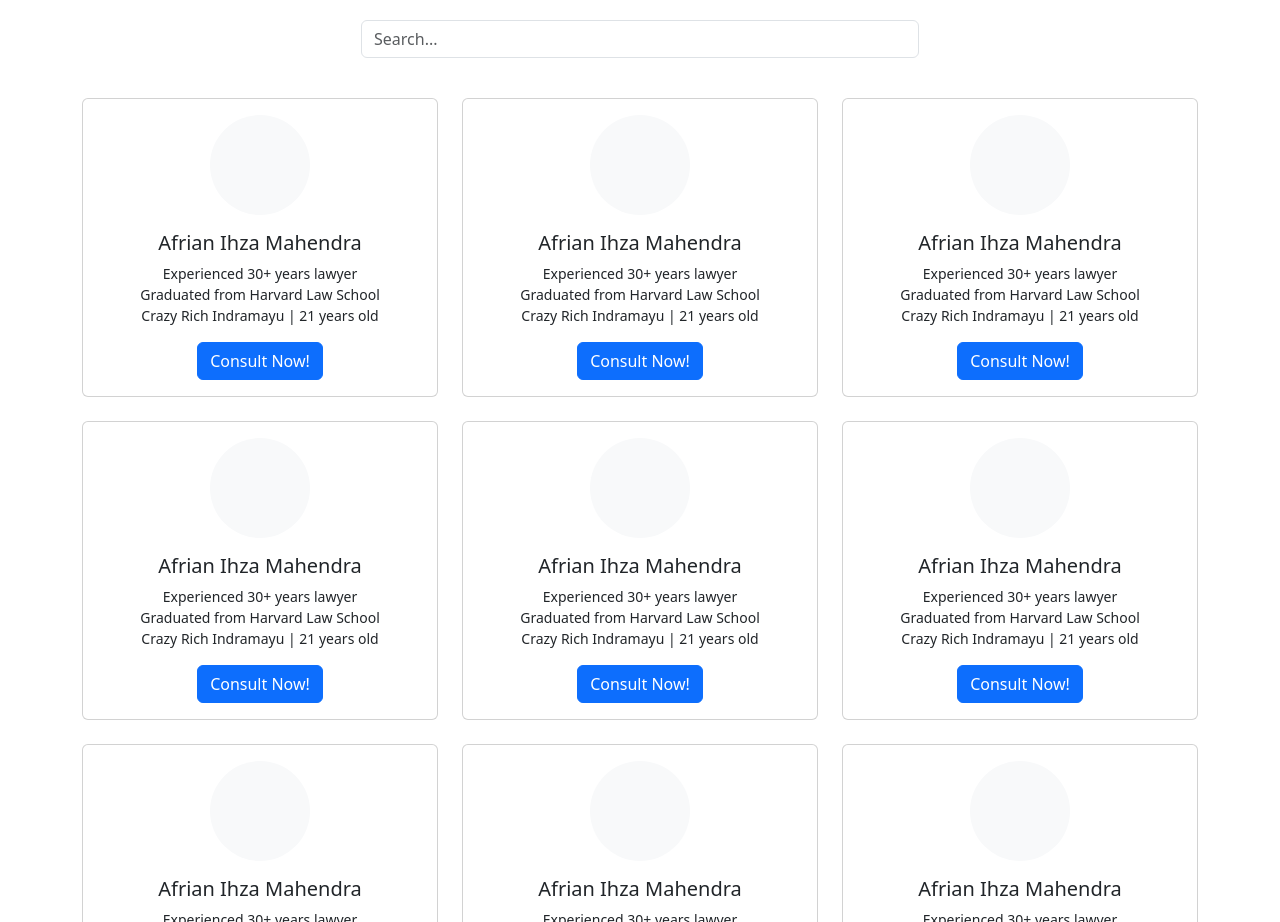
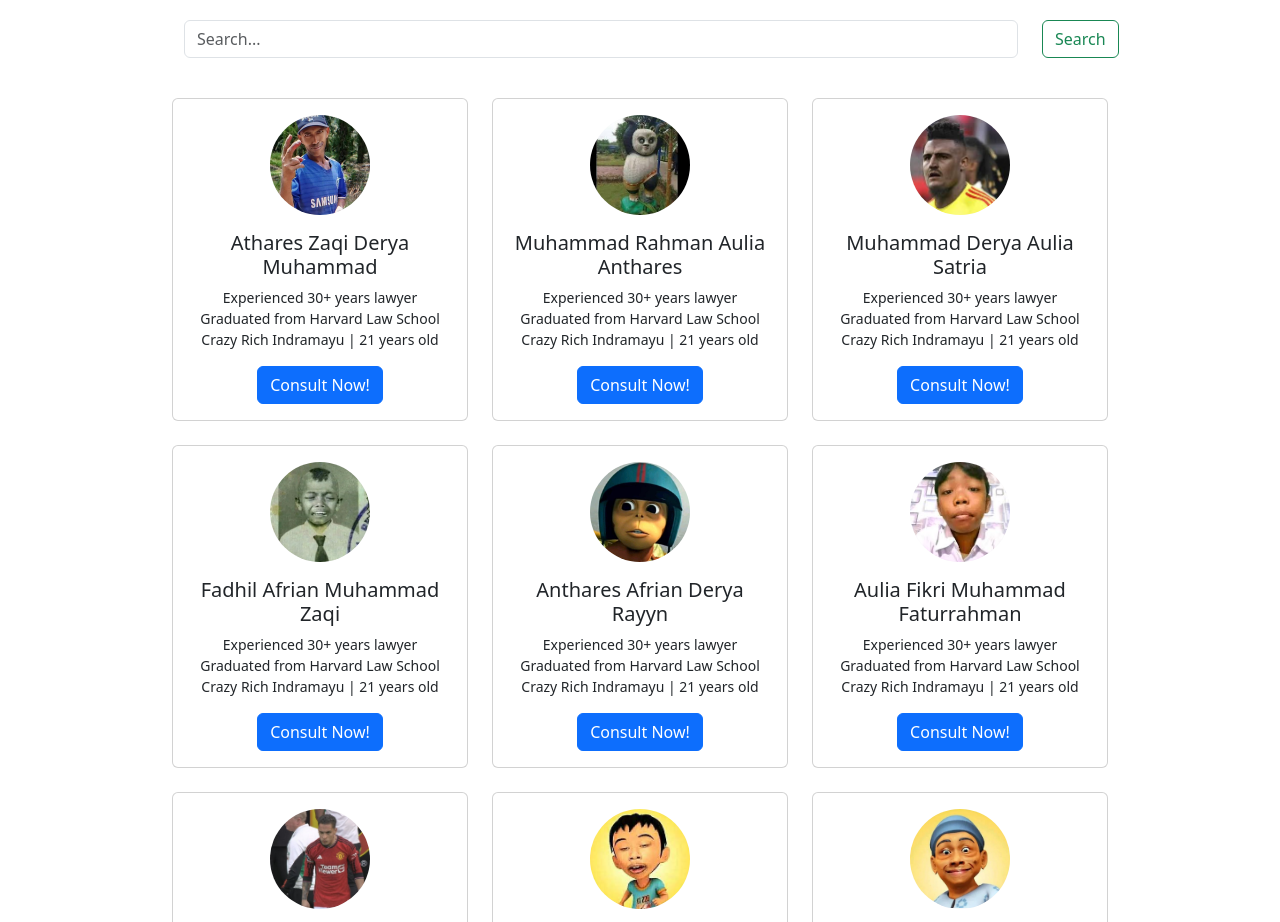
Before and after one commit to fadjarlfaa16/LegalHelp, a website: page consult.html in a window 1280 px wide. Shown: the part 162-1084 px from the top of the page. Drawn offline with nearby package versions, Linux system fonts and the light colour scheme.

Commit message:
adjusting forum

```diff
--- a/consult.html
+++ b/consult.html
@@ -144,15 +144,22 @@
       <div class="content-consult">
       <div class="container">
         <h2 class="text-center mb-4">Find out your necessary consultant.</h2>
-        <div class="search-bar text-center">
-            <input type="text" class="form-control w-50 mx-auto" placeholder="Search...">
+        <div class="container text-center">
+          <div class="row">
+            <div class="col-11">
+              <input type="text" class="form-control w-100" placeholder="Search...">
+            </div>
+            <div class="col-1">
+              <button class="btn btn-outline-success" type="submit">Search</button>
+            </div>
+          </div>
         </div>
             <div class="row row-cols-1 row-cols-md-3 g-4 mt-3">
-                <div class="col">
-                    <div class="card h-100 text-center">
-                        <div class="card-body">
-                            <div class="rounded-circle bg-light mx-auto mb-3" style="width: 100px; height: 100px;"></div>
-                            <h5 class="card-title">Afrian Ihza Mahendra</h5>
+              <div class="col">
+                  <div class="card h-100 text-center">
+                      <div class="card-body">
+                            <div class="rounded-circle bg-light mx-auto mb-3" style="width: 100px; height: 100px; overflow: hidden;"><img src="components/img/c_NiG8Kz_400x400.jpg" alt="Gambar Contoh" style="width: 100%; height: auto;"/></div>
+                            <h5 class="card-title">Athares Zaqi Derya Muhammad</h5>
                             <p class="card-text">
                                 Experienced 30+ years lawyer<br>
                                 Graduated from Harvard Law School<br>
@@ -165,8 +172,8 @@
                 <div class="col">
                     <div class="card h-100 text-center">
                         <div class="card-body">
-                            <div class="rounded-circle bg-light mx-auto mb-3" style="width: 100px; height: 100px;"></div>
-                            <h5 class="card-title">Afrian Ihza Mahendra</h5>
+                            <div class="rounded-circle bg-light mx-auto mb-3" style="width: 100px; height: 100px; overflow: hidden;"><img src="components/img/images.jpeg" alt="Gambar Contoh" style="width: 100%; height: auto;"/></div>
+                            <h5 class="card-title">Muhammad Rahman Aulia Anthares</h5>
                             <p class="card-text">
                                 Experienced 30+ years lawyer<br>
                                 Graduated from Harvard Law School<br>
@@ -179,8 +186,8 @@
                 <div class="col">
                     <div class="card h-100 text-center">
                         <div class="card-body">
-                            <div class="rounded-circle bg-light mx-auto mb-3" style="width: 100px; height: 100px;"></div>
-                            <h5 class="card-title">Afrian Ihza Mahendra</h5>
+                            <div class="rounded-circle bg-light mx-auto mb-3" style="width: 100px; height: 100px; overflow: hidden;"><img src="components/img/onanaw.jpeg" alt="Gambar Contoh" style="width: 100%; height: auto;"/></div>
+                            <h5 class="card-title">Muhammad Derya Aulia Satria</h5>
                             <p class="card-text">
                                 Experienced 30+ years lawyer<br>
                                 Graduated from Harvard Law School<br>
@@ -193,8 +200,8 @@
                 <div class="col">
                     <div class="card h-100 text-center">
                         <div class="card-body">
-                            <div class="rounded-circle bg-light mx-auto mb-3" style="width: 100px; height: 100px;"></div>
-                            <h5 class="card-title">Afrian Ihza Mahendra</h5>
+                            <div class="rounded-circle bg-light mx-auto mb-3" style="width: 100px; height: 100px; overflow: hidden;"><img src="components/img/ezgif.com-gif-maker-2023-07-13T152606.000.webp" alt="Gambar Contoh" style="width: 100%; height: auto;"/></div>
+                            <h5 class="card-title">Fadhil Afrian Muhammad Zaqi</h5>
                             <p class="card-text">
                                 Experienced 30+ years lawyer<br>
                                 Graduated from Harvard Law School<br>
@@ -207,8 +214,8 @@
                 <div class="col">
                     <div class="card h-100 text-center">
                         <div class="card-body">
-                            <div class="rounded-circle bg-light mx-auto mb-3" style="width: 100px; height: 100px;"></div>
-                            <h5 class="card-title">Afrian Ihza Mahendra</h5>
+                            <div class="rounded-circle bg-light mx-auto mb-3" style="width: 100px; height: 100px; overflow: hidden;"><img src="components/img/download-5-5a5b0cdc20a643bc77487b9d1b4b8387.jpeg" alt="Gambar Contoh" style="width: 100%; height: auto;"/></div>
+                            <h5 class="card-title">Anthares Afrian Derya Rayyn</h5>
                             <p class="card-text">
                                 Experienced 30+ years lawyer<br>
                                 Graduated from Harvard Law School<br>
@@ -221,8 +228,8 @@
                 <div class="col">
                     <div class="card h-100 text-center">
                         <div class="card-body">
-                            <div class="rounded-circle bg-light mx-auto mb-3" style="width: 100px; height: 100px;"></div>
-                            <h5 class="card-title">Afrian Ihza Mahendra</h5>
+                            <div class="rounded-circle bg-light mx-auto mb-3" style="width: 100px; height: 100px; overflow: hidden;"><img src="components/img/ucup.jpeg" alt="Gambar Contoh" style="width: 100%; height: auto;"/></div>
+                            <h5 class="card-title">Aulia Fikri Muhammad Faturrahman</h5>
                             <p class="card-text">
                                 Experienced 30+ years lawyer<br>
                                 Graduated from Harvard Law School<br>
@@ -235,8 +242,8 @@
                 <div class="col">
                     <div class="card h-100 text-center">
                         <div class="card-body">
-                            <div class="rounded-circle bg-light mx-auto mb-3" style="width: 100px; height: 100px;"></div>
-                            <h5 class="card-title">Afrian Ihza Mahendra</h5>
+                            <div class="rounded-circle bg-light mx-auto mb-3" style="width: 100px; height: 100px; overflow: hidden;"><img src="components/img/el gasing.jpg " alt="Gambar Contoh" style="width: 100%; height: auto;"/></div>
+                            <h5 class="card-title">Aulia Muhammad Zaqi Hutomo</h5>
                             <p class="card-text">
                                 Experienced 30+ years lawyer<br>
                                 Graduated from Harvard Law School<br>
@@ -249,8 +256,8 @@
                 <div class="col">
                     <div class="card h-100 text-center">
                         <div class="card-body">
-                            <div class="rounded-circle bg-light mx-auto mb-3" style="width: 100px; height: 100px;"></div>
-                            <h5 class="card-title">Afrian Ihza Mahendra</h5>
+                            <div class="rounded-circle bg-light mx-auto mb-3" style="width: 100px; height: 100px; overflow: hidden;"><img src="components/img/fizi.jpeg" alt="Gambar Contoh" style="width: 100%; height: auto;"/></div>
+                            <h5 class="card-title">Faturrahman Satria Al-Ghifahri Aulia</h5>
                             <p class="card-text">
                                 Experienced 30+ years lawyer<br>
                                 Graduated from Harvard Law School<br>
@@ -263,8 +270,8 @@
                 <div class="col">
                     <div class="card h-100 text-center">
                         <div class="card-body">
-                            <div class="rounded-circle bg-light mx-auto mb-3" style="width: 100px; height: 100px;"></div>
-                            <h5 class="card-title">Afrian Ihza Mahendra</h5>
+                            <div class="rounded-circle bg-light mx-auto mb-3" style="width: 100px; height: 100px; overflow: hidden;"><img src="components/img/oppa.webp" alt="Gambar Contoh" style="width: 100%; height: auto;"/></div>
+                            <h5 class="card-title">Anthares Muhammad Hutomo Al-Ghifari</h5>
                             <p class="card-text">
                                 Experienced 30+ years lawyer<br>
                                 Graduated from Harvard Law School<br>
--- a/pages/css/consult.css
+++ b/pages/css/consult.css
@@ -1,6 +1,7 @@
 .content-consult {
-    margin-top: 90px;
     padding: 30px 0;
+    width: 75%;
+    margin: 90px auto;
 }
 .search-bar {
     margin-top: 20px;
```
Also changed, not shown: components/img/72de2d6a7068433e05e58d3c80b8c319.jpg (added), components/img/FMxlmVRXwAgxS_4.jpg (added), components/img/andre-onana_169.jpeg (added), components/img/c_NiG8Kz_400x400.jpg (added), components/img/download-5-5a5b0cdc20a643bc77487b9d1b4b8387.jpeg (added), components/img/el gasing.jpg (added), components/img/el gasing.png (added), components/img/ezgif.com-gif-maker-2023-07-13T152606.000.webp (added), components/img/fizi.jpeg (added), components/img/images.jpeg (added), components/img/onanaw.jpeg (added), components/img/oppa.webp (added), components/img/ucup.jpeg (added), components/img/unta mewing.jpeg (added).
